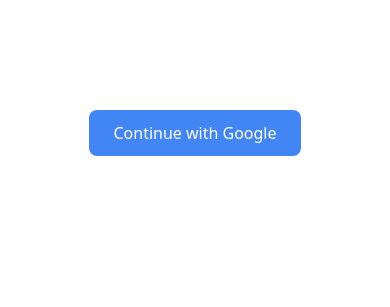
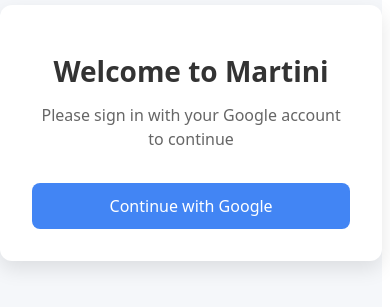
Before and after one commit to martini-web/martiniweb, a React (Vite) app: page /login in a window 390 px wide. Shown: the part 289-596 px from the top of the page. Built offline with nearby package versions, Linux system fonts and the light colour scheme; no server answers.

Commit message:
added responsive UI

```diff
--- /dev/null
+++ b/src/components/Layout.tsx
@@ -0,0 +1,68 @@
+// components/Layout.tsx
+import { ReactNode } from 'react';
+import { useLocation, useNavigate } from 'react-router-dom';
+
+interface LayoutProps {
+  title: string;
+  children: ReactNode;
+}
+
+function Layout({ title, children }: LayoutProps) {
+  const location = useLocation();
+  const navigate = useNavigate();
+
+  const showBack = location.pathname !== '/dashboard';
+
+  return (
+    <div style={styles.container}>
+      <header style={styles.header}>
+        {showBack && (
+          <button onClick={() => navigate(-1)} style={styles.backButton}>
+            ← Back
+          </button>
+        )}
+        <h2 style={styles.title}>{title}</h2>
+      </header>
+      <main style={styles.content}>{children}</main>
+    </div>
+  );
+}
+
+const styles: Record<string, React.CSSProperties> = {
+  container: {
+    minHeight: '100vh',
+    width: '98vw',
+    fontFamily: 'sans-serif',
+    backgroundColor: '#f7f9fc', // Light background for the main container
+  },
+  header: {
+    display: 'flex',
+    alignItems: 'center',
+    padding: '1rem',
+    backgroundColor: '#ffffff',
+    boxShadow: '2px 2px 4px rgba(0,0,0,0.1)',
+  },
+  backButton: {
+    marginRight: '1rem',
+    padding: '6px 12px',
+    borderRadius: '6px',
+    background: '#d1d1d1',
+    border: 'none',
+    cursor: 'pointer',
+    fontSize: '14px',
+  },
+  title: {
+    margin: 0,
+    fontSize: '1.25rem',
+    color: '#333', // Darker color for the title
+  },
+  content: {
+    padding: '2rem',
+    backgroundColor: '#ffffff', // White background for the content area
+    color: '#333', // Dark text color to contrast the background
+    borderRadius: '8px',
+    boxShadow: '0 2px 5px rgba(0, 0, 0, 0.1)', // Light shadow to separate content
+  },
+};
+
+export default Layout;
--- a/src/components/PrivateRoute.tsx
+++ b/src/components/PrivateRoute.tsx
@@ -1,3 +1,4 @@
+// components/PrivateRoute.tsx
 import { JSX } from 'react';
 import { Navigate } from 'react-router-dom';
 
@@ -6,7 +7,7 @@
 }
 
 const PrivateRoute = ({ children }: PrivateRouteProps) => {
-  const token = sessionStorage.getItem('auth_token'); // or localStorage
+  const token = sessionStorage.getItem('auth_token');
   return token ? children : <Navigate to="/login" replace />;
 };
 
--- a/src/pages/Dashboard.tsx
+++ b/src/pages/Dashboard.tsx
@@ -1,11 +1,37 @@
+import { Link } from 'react-router-dom';
+import Layout from '../components/Layout';
 
 function Dashboard() {
-    return (
-      <div style={{ padding: '2rem' }}>
-        <h1>🎉 Welcome to the Dashboard!</h1>
-        <p>You're successfully logged in.</p>
+  return (
+    <Layout title="Dashboard">
+      <p>You're successfully logged in.</p>
+      <div style={styles.links}>
+        <Link to="/profile" style={styles.linkCard}>👤 Profile</Link>
+        <Link to="/settings" style={styles.linkCard}>⚙️ Settings</Link>
       </div>
-    );
-  }
+    </Layout>
+  );
+}
 
-  export default Dashboard;
+const styles: Record<string, React.CSSProperties> = {
+  links: {
+    display: 'flex',
+    gap: '1rem',
+    marginTop: '2rem',
+    flexWrap: 'wrap',
+  },
+  linkCard: {
+    flex: '1 1 150px',
+    textAlign: 'center',
+    textDecoration: 'none',
+    padding: '1rem',
+    borderRadius: '8px',
+    backgroundColor: '#ffffff',
+    boxShadow: '0 2px 5px rgba(0,0,0,0.1)',
+    transition: 'all 0.2s ease-in-out',
+    color: '#333',
+    fontWeight: 'bold',
+  },
+};
+
+export default Dashboard;
--- a/src/pages/LoginPage.tsx
+++ b/src/pages/LoginPage.tsx
@@ -2,18 +2,6 @@
 import { useEffect, useState } from 'react';
 import { useGoogleLogin } from '@react-oauth/google';
 import { useNavigate } from 'react-router-dom';
-
-const buttonStyle: React.CSSProperties = {
-  padding: '12px 24px',
-  fontSize: '16px',
-  borderRadius: '8px',
-  border: 'none',
-  backgroundColor: '#4285F4',
-  color: 'white',
-  cursor: 'pointer',
-};
-
-// const webRedirectionUri = import.meta.env.VITE_GOOGLE_REDIRECT_URI;
 
 function LoginPage() {
   const [inWebView, setInWebView] = useState(false);
@@ -66,7 +54,11 @@
   }, []);
 
   return (
-    <div style={{ display: 'flex', justifyContent: 'center', alignItems: 'center', height: '100vh', width: '100vw' }}>
+    <div style={styles.container}>
+      <div style={styles.card}>
+        <h1 style={styles.title}>Welcome to Martini</h1>
+        <p style={styles.subtitle}>Please sign in with your Google account to continue</p>
+
         <button
           onClick={() => {
             if (inWebView) {
@@ -75,12 +67,68 @@
               login();
             }
           }}
-        style={buttonStyle}
+          style={styles.googleButton}
         >
           Continue with Google
         </button>
       </div>
+    </div>
   );
 }
 
+const styles: Record<string, React.CSSProperties> = {
+  container: {
+    display: 'flex',
+    justifyContent: 'center',
+    alignItems: 'center',
+    height: '100vh',
+    width:'98vw',
+    backgroundColor: '#f5f7fa', // Light grey background
+    margin: '0', // Remove default margin
+    padding: '0', // Remove default padding
+  },
+  card: {
+    width: '100%',
+    maxWidth: '400px', // Card width limit
+    backgroundColor: '#fff',
+    borderRadius: '12px',
+    boxShadow: '0 8px 20px rgba(0,0,0,0.1)',
+    padding: '2rem',
+    textAlign: 'center',
+    boxSizing: 'border-box', // Ensure padding doesn't affect the width calculation
+  },
+  title: {
+    fontSize: '1.75rem',
+    marginBottom: '0.5rem',
+    fontWeight: 600,
+    color: '#333',
+  },
+  subtitle: {
+    fontSize: '1rem',
+    color: '#666',
+    marginBottom: '2rem',
+  },
+  googleButton: {
+    display: 'flex',
+    alignItems: 'center',
+    justifyContent: 'center',
+    gap: '12px',
+    backgroundColor: '#4285F4',
+    color: '#fff',
+    border: 'none',
+    borderRadius: '8px',
+    padding: '12px 20px',
+    fontSize: '16px',
+    fontWeight: 500,
+    cursor: 'pointer',
+    width: '100%', // Ensure it spans the width of the card
+  },
+  googleIcon: {
+    width: '20px',
+    height: '20px',
+    backgroundColor: '#fff',
+    borderRadius: '50%',
+  },
+};
+
 export default LoginPage;
--- /dev/null
+++ b/src/pages/Profile.tsx
@@ -0,0 +1,11 @@
+import Layout from '../components/Layout';
+
+function Profile() {
+  return (
+    <Layout title="Profile">
+      <p>This is your profile page. Add your personal info and preferences here.</p>
+    </Layout>
+  );
+}
+
+export default Profile;
--- /dev/null
+++ b/src/pages/Settings.tsx
@@ -0,0 +1,11 @@
+import Layout from '../components/Layout';
+
+function Settings() {
+  return (
+    <Layout title="Settings">
+      <p>This is your settings page. Update your app configurations here.</p>
+    </Layout>
+  );
+}
+
+export default Settings;
```
Also changed, not shown: src/App.tsx (+27 -146 lines). Lines whose indentation alone changed are shown as unchanged.
